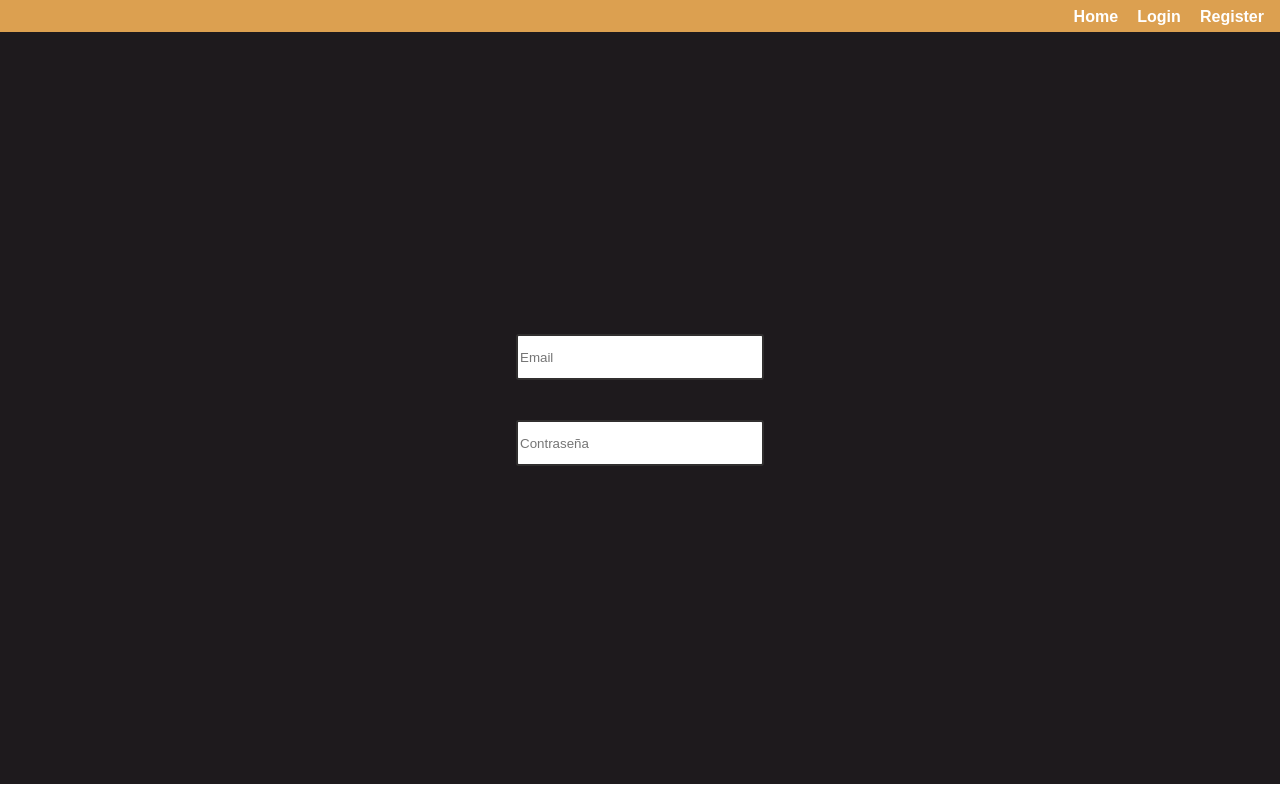
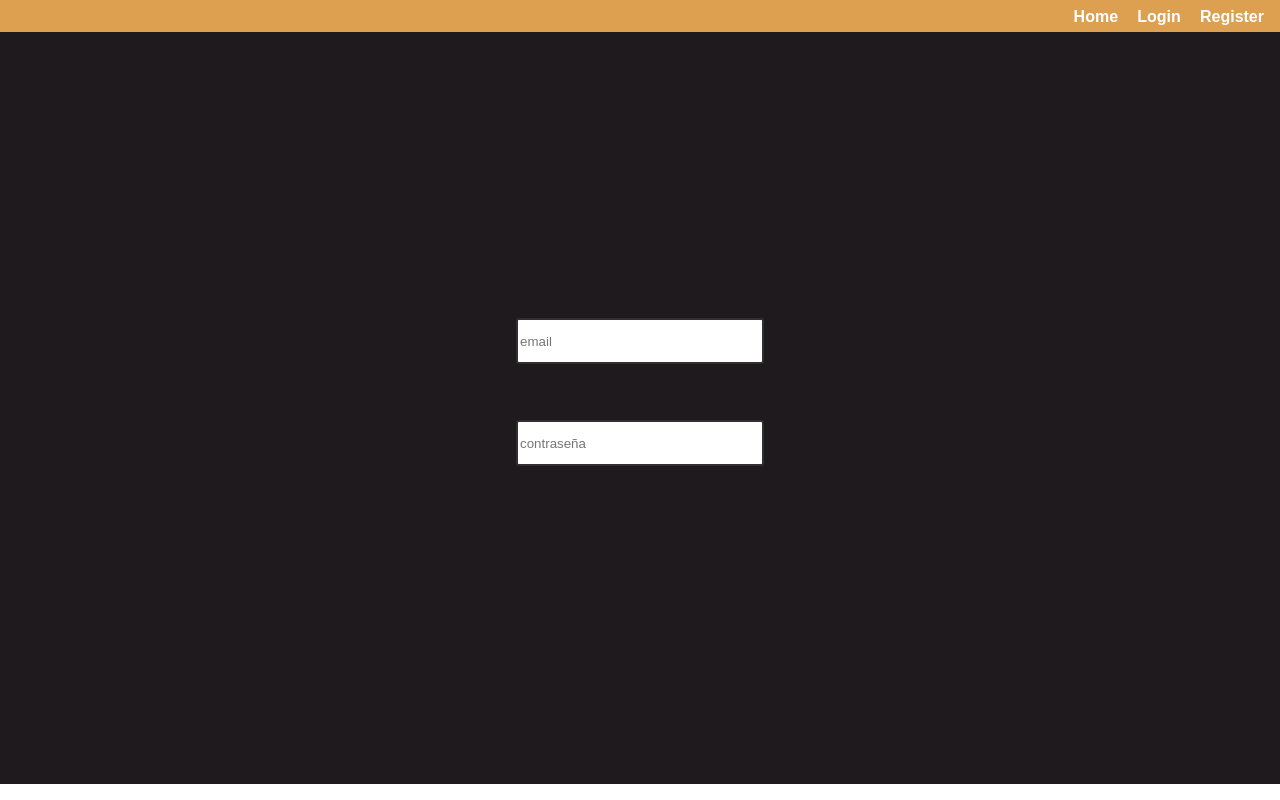
Before and after one commit to MartaGBayona/projectFrontend, a React (Vite) app: page /login in a window 1280 px wide. Built offline with nearby package versions, Linux system fonts and the light colour scheme.

Commit message:
update: in proccess to complet login function

```diff
--- a/src/common/Custominput/Custominput.jsx
+++ b/src/common/Custominput/Custominput.jsx
@@ -2,15 +2,17 @@
 import "./Custominput.css"
 
 // eslint-disable-next-line react/prop-types
-export const CustomInput = ({ design, type, name, value, placeholder, functionChange }) => {
+export const CustomInput = ({ className, type, name, value, placeholder,disabled, functionChange, onBlurFunction }) => {
     return (
         <input
-            className={design}
+            className={className}
             type={type}
+            placeholder={placeholder}
             name={name}
+            disabled={disabled}
             value={value}
-            placeholder={placeholder}
             onChange={functionChange}
+            onBlur={onBlurFunction}
 
         />
     )
--- a/src/pages/Login/Login.jsx
+++ b/src/pages/Login/Login.jsx
@@ -4,7 +4,9 @@ import { useNavigate } from "react-router-dom";
 import { Header } from "../../common/Header/Header";
 import { validate } from "../../utils/functions";
 import { decodeToken } from "react-jwt"
+import { LoginUser } from "../../services/apiCalls";
 import "./Login.css"
+import e from "cors";
 
 
 export const Login = () => {
@@ -56,8 +58,23 @@ export const Login = () => {
             const fetched = await LoginUser(credenciales);
 
             const decoded = decodeToken(fetched.token)
+
+            const passport = {
+                token: fetched.token,
+                decoded: decoded,
+            };
+
+            localStorage.setItem("passport", JSON.stringify(passport));
+
+            setMsgError(
+                `Bienvenido de nuevo ${decoded.name}`
+            );
+
+            setTimeout(() => {
+                navigate("/")
+            }, 2000);
         } catch (error) {
-
+            setMsgError(error.message)
         }
     }
 
@@ -66,21 +83,31 @@ export const Login = () => {
             <Header />
             <div className="loginDesign">
                 <CustomInput
-                    design="inputDesign"
-                    type="text"
-                    name="email"
+                    className={`inputDesign ${
+                        credencialesError.emailError !== "" ? "inputDesignError" : ""
+                    }`}
+                    type={"email"}
+                    placeholder={"email"}
+                    name={"email"}
+                    disabled={""}
                     value={credenciales.email || ""}
-                    placeholder="Email"
-                    functionChange={inputHandler}
+                    onChange={(e) => inputHandler(e)}
+                    onBlurFunction={(e) => checkError(e)}
+
                 />
+                <div className="error">{credencialesError.emailError}</div>
                 <CustomInput
-                    design="inputDesign"
-                    type="password"
+                    className={`inputDesign ${credencialesError.passwordError !== "" ? "inputDesignError" : ""
+                    }`}
+                    type={"password"}
+                    placeholder={"contraseña"}
                     name="password"
+                    disabled={""}
                     value={credenciales.password || ""}
-                    placeholder="Contraseña"
-                    functionChange={inputHandler}
+                    onChange={(e) => inputHandler(e)}
+                    onBlurFunction={(e) => checkError(e)}
                 />
+                <div className="error">{credencialesError.passwordError}</div>
             </div>
         </>
     )
--- a/src/services/apiCalls.jsx
+++ b/src/services/apiCalls.jsx
@@ -1 +1,49 @@
 const root = "http://localhost:4000/api/"
+
+export const RegisterUser = async (user) => {
+    const options = {
+        method: "POST",
+        headers: {
+            "Content-Type": "application/json",
+        },
+        body: JSON.stringify(user)
+    };
+
+    try {
+        const response = await fetch(`${root}auth/register`, options)
+
+        const data = await response.json();
+
+        if (!data.success) {
+            throw new Error(data.message);
+        }
+
+        return data;
+    } catch(error) {
+        return error;
+    }
+};
+
+export const LoginUser = async (credenciales) => {
+    const options = {
+        method: "POST",
+        headers: {
+            "Content-Type": "application/json",
+        },
+        body: JSON.stringify(credenciales)
+    };
+
+    try {
+        const response = await fetch(`${root}auth/login`, options);
+
+        const data = await response.json();
+
+        if (!data.success) {
+            throw new Error(data.message);
+        }
+
+        return data;
+    } catch (error) {
+        return error;
+    }
+};
```
